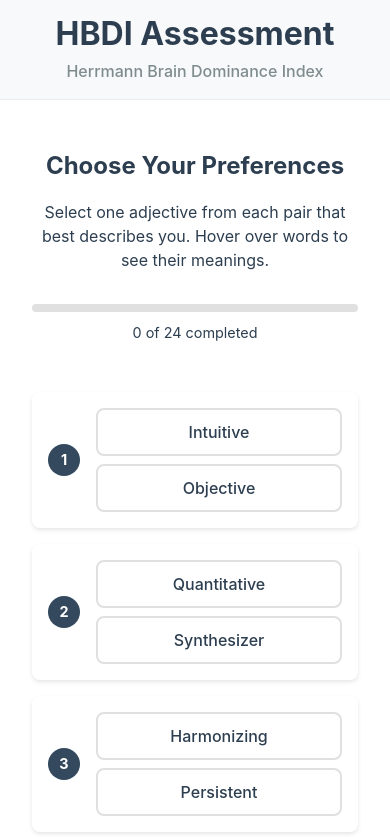
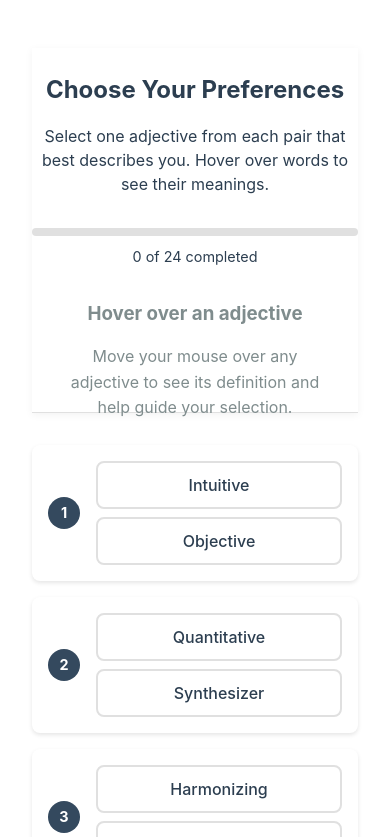
Before and after one commit to Rory80Hz/HBDI, a React (Vite) app: page /assessment in a window 390 px wide. Shown: the top 837 px of the page. Built offline with nearby package versions, Linux system fonts and the light colour scheme.

Commit message:
Fix style and layout issues

```diff
--- a/src/App.jsx
+++ b/src/App.jsx
@@ -22,10 +22,7 @@
   return (
     <Router>
       <div className="app">
-        <header className="app-header">
-          <h1>HBDI Assessment</h1>
-          <p>Herrmann Brain Dominance Index</p>
-        </header>
+
 
         <main className="app-main">
           <Routes>
--- a/src/components/AdjectiveSelection.css
+++ b/src/components/AdjectiveSelection.css
@@ -7,8 +7,15 @@
 }
 
 .selection-header {
+  position: sticky;
+  top: 0;
+  z-index: 200;
+  background: white;
+  padding: 2rem 0;
+  margin-bottom: 2rem;
   text-align: center;
-  margin-bottom: 3rem;
+  border-bottom: 1px solid #e0e0e0;
+  box-shadow: 0 2px 8px rgba(0, 0, 0, 0.05);
 }
 
 .selection-header h2 {
@@ -48,7 +55,7 @@
 
 .selection-content {
   display: grid;
-  grid-template-columns: 2fr 1fr;
+  grid-template-columns: 2fr;
   gap: 3rem;
   align-items: start;
 }
@@ -120,13 +127,23 @@
   text-align: center;
 }
 
-.definition-panel {
+.floating-top-panel {
   position: sticky;
-  top: 2rem;
+  top: 120px;
+  z-index: 100;
+  display: grid;
+  grid-template-columns: 1fr 1fr;
+  gap: 2rem;
+  margin-bottom: 2rem;
   background: white;
+  padding: 1.5rem;
   border-radius: 12px;
-  box-shadow: 0 4px 6px rgba(0, 0, 0, 0.1);
-  height: fit-content;
+  box-shadow: 0 4px 12px rgba(0, 0, 0, 0.1);
+  border: 1px solid #e0e0e0;
+  height: 170px;
+  min-height: 170px;
+  max-height: 170px;
+  overflow: hidden;
 }
 
 .definition-content {
@@ -189,14 +206,40 @@
 }
 
 @media (max-width: 768px) {
-  .selection-content {
+  .selection-header {
+    padding: 1.5rem 0;
+  }
+
+  .floating-top-panel {
     grid-template-columns: 1fr;
-    gap: 2rem;
+    gap: 1rem;
+    position: relative;
+    top: 0;
+    height: auto;
+    min-height: auto;
+    max-height: none;
+  }
+
+  .progress-section {
+    min-height: auto;
+    max-height: none;
+    height: auto;
   }
 
   .definition-panel {
-    position: relative;
-    top: 0;
+    min-height: 120px;
+    max-height: 120px;
+    height: 120px;
+  }
+
+  .definition-content {
+    height: 120px;
+    min-height: 120px;
+    max-height: 120px;
+  }
+
+  .pairs-container {
+    max-width: 100%;
   }
 
   .pair-options {
@@ -207,4 +250,19 @@
   .vs {
     display: none;
   }
+
+  .footer-buttons {
+    flex-direction: column;
+    gap: 1rem;
+  }
+
+  .btn-clear,
+  .btn-complete {
+    width: 100%;
+    max-width: 300px;
+  }
+
+  .adjective-option {
+    max-width: none;
+  }
 }
--- a/src/components/AdjectiveSelection.jsx
+++ b/src/components/AdjectiveSelection.jsx
@@ -46,6 +46,21 @@
           </div>
           <span>{completedCount} of {adjectivePairs.length} completed</span>
         </div>
+        <div className="definition-panel">
+          <div className="definition-content">
+            {hoveredWord ? (
+              <>
+                <h3>{hoveredWord}</h3>
+                <p>{adjectiveDefinitions[hoveredWord]}</p>
+              </>
+            ) : (
+              <div className="definition-placeholder">
+                <h3>Hover over an adjective</h3>
+                <p>Move your mouse over any adjective to see its definition and help guide your selection.</p>
+              </div>
+            )}
+          </div>
+        </div>
       </div>
 
       <div className="selection-content">
@@ -79,21 +94,7 @@
           ))}
         </div>
 
-        <div className="definition-panel">
-          <div className="definition-content">
-            {hoveredWord ? (
-              <>
-                <h3>{hoveredWord}</h3>
-                <p>{adjectiveDefinitions[hoveredWord]}</p>
-              </>
-            ) : (
-              <div className="definition-placeholder">
-                <h3>Hover over an adjective</h3>
-                <p>Move your mouse over any adjective to see its definition and help guide your selection.</p>
-              </div>
-            )}
-          </div>
-        </div>
+
       </div>
 
       <div className="selection-footer">
--- a/src/components/ProfileResults.jsx
+++ b/src/components/ProfileResults.jsx
@@ -158,8 +158,7 @@
   return (
     <div className="profile-results">
       <div className="results-header">
-        <h2>Your HBDI Profile</h2>
-        <h3>Hello, {userData.name}!</h3>
+        <h2>Here is your HBDI Profile {userData.name}!</h2>
         <p>Based on your selections, here is your Herrmann Brain Dominance profile.</p>
       </div>
 
```
